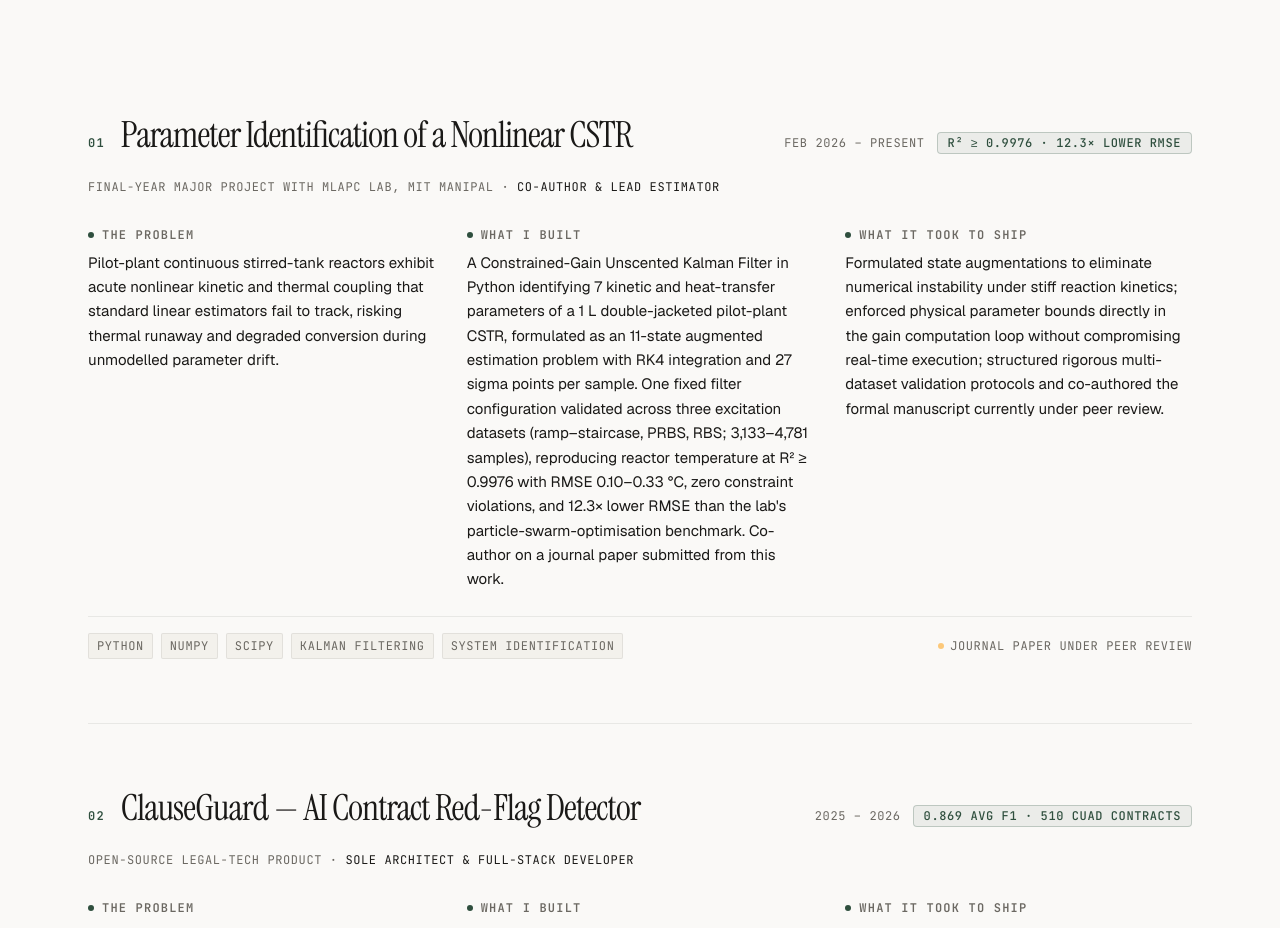
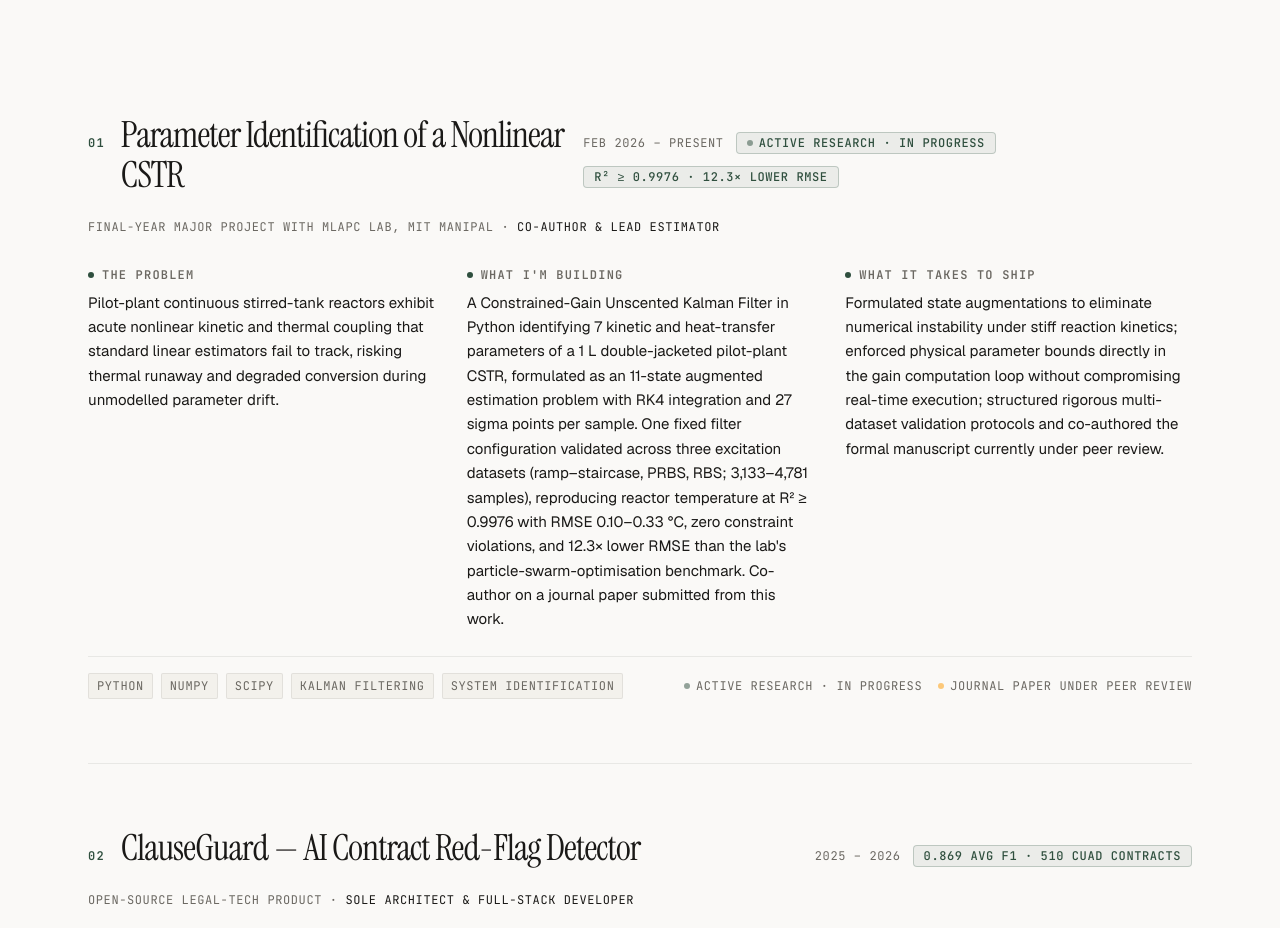
Before and after one commit to Anshika-17a/Portfolio, a Next.js app: page / in a window 1280 px wide. Shown: the part 1160-2088 px from the top of the page. Built offline with nearby package versions, Linux system fonts and the light colour scheme.

Commit message:
fix(cstr): update MIT project labels to present tense ('What It Takes To Ship') and add Active Research In Progress status

```diff
--- a/src/content/projects.ts
+++ b/src/content/projects.ts
@@ -26,6 +26,9 @@ export const projects: Project[] = [
     role: "Co-author & Lead Estimator",
     period: "Feb 2026 – Present",
     metricBadge: "R² ≥ 0.9976 · 12.3× lower RMSE",
+    statusBadge: "Active Research · In Progress",
+    builtLabel: "What I'm Building",
+    shippedLabel: "What It Takes To Ship",
     problem:
       "Pilot-plant continuous stirred-tank reactors exhibit acute nonlinear kinetic and thermal coupling that standard linear estimators fail to track, risking thermal runaway and degraded conversion during unmodelled parameter drift.",
     built:
```
